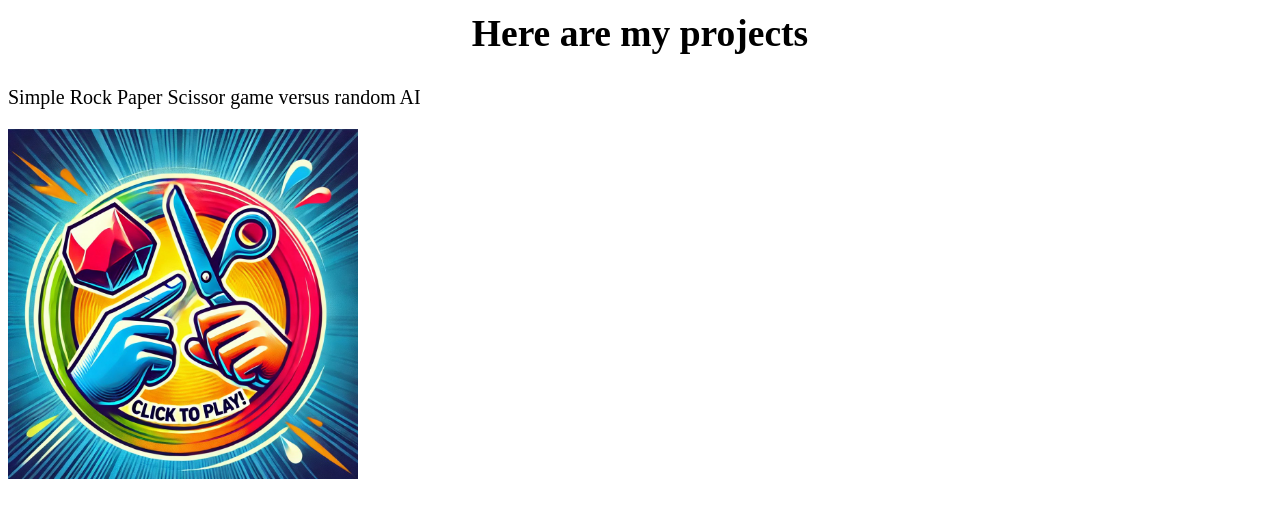
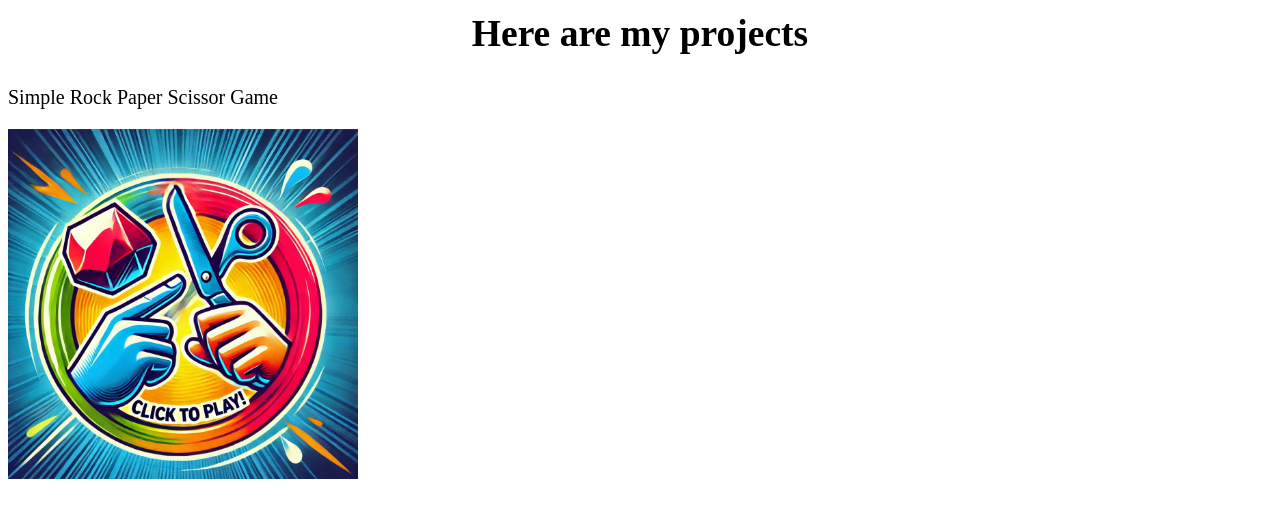
Before and after one commit to EmpyreanMist/Portfolio, a plain HTML site: page projects/projects.html in a window 1280 px wide. Shown: the part 139-656 px from the top of the page. Drawn offline with Linux system fonts and the light colour scheme.

Commit message:
Styling a little

```diff
--- a/projects/projects.html
+++ b/projects/projects.html
@@ -39,9 +39,7 @@
     <h2>Here are my projects</h2>
 
     <div class="project-container">
-      <p style="font-size: 20px">
-        Simple Rock Paper Scissor game versus random AI
-      </p>
+      <p style="font-size: 20px">Simple Rock Paper Scissor Game</p>
       <a href="./rps/rps.html" target="_blank"
         ><img src="../images/RPS.jpg" class="project-picture"
       /></a>
```
Also changed, not shown: projects/projects.css (added).
